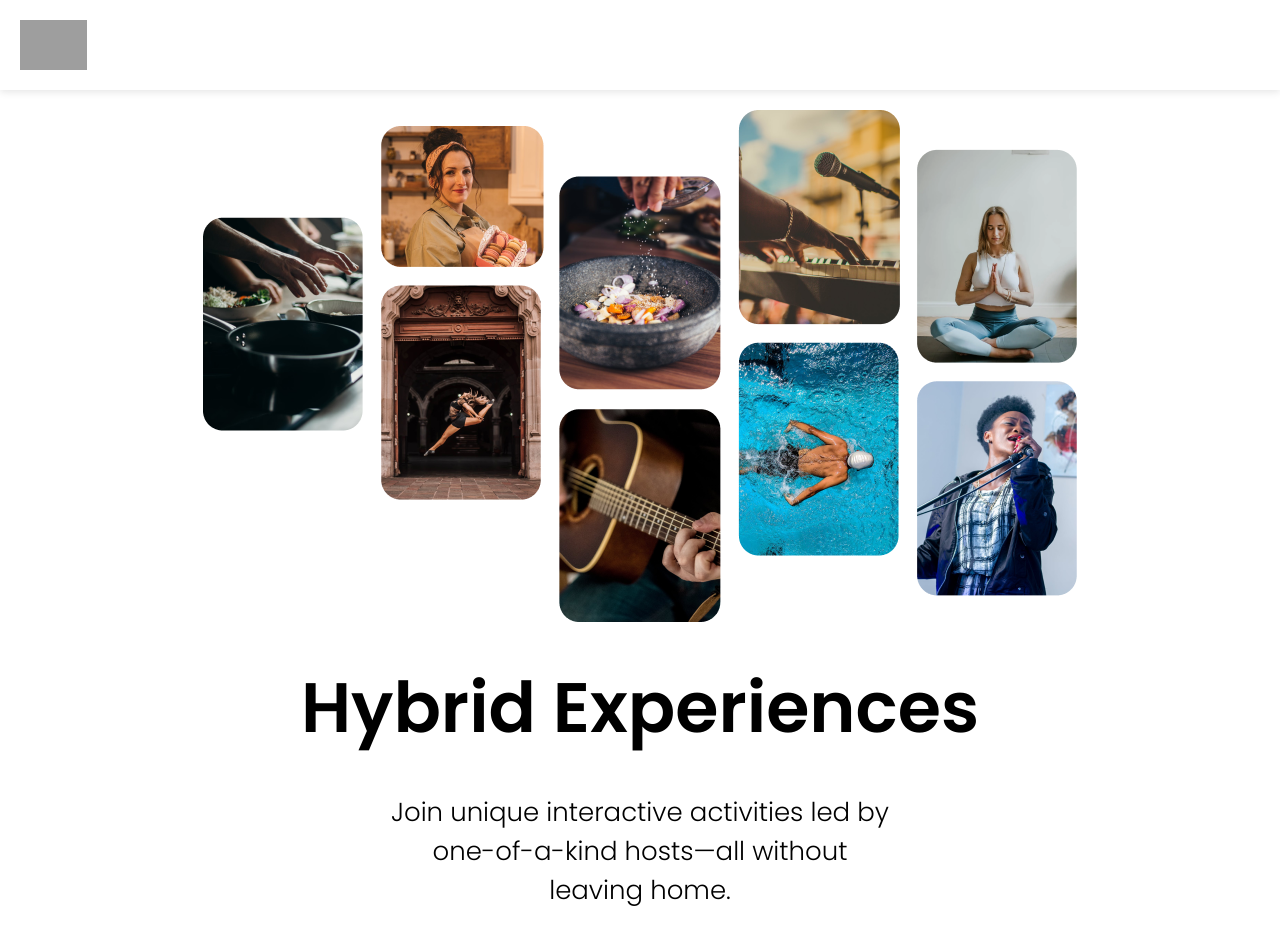
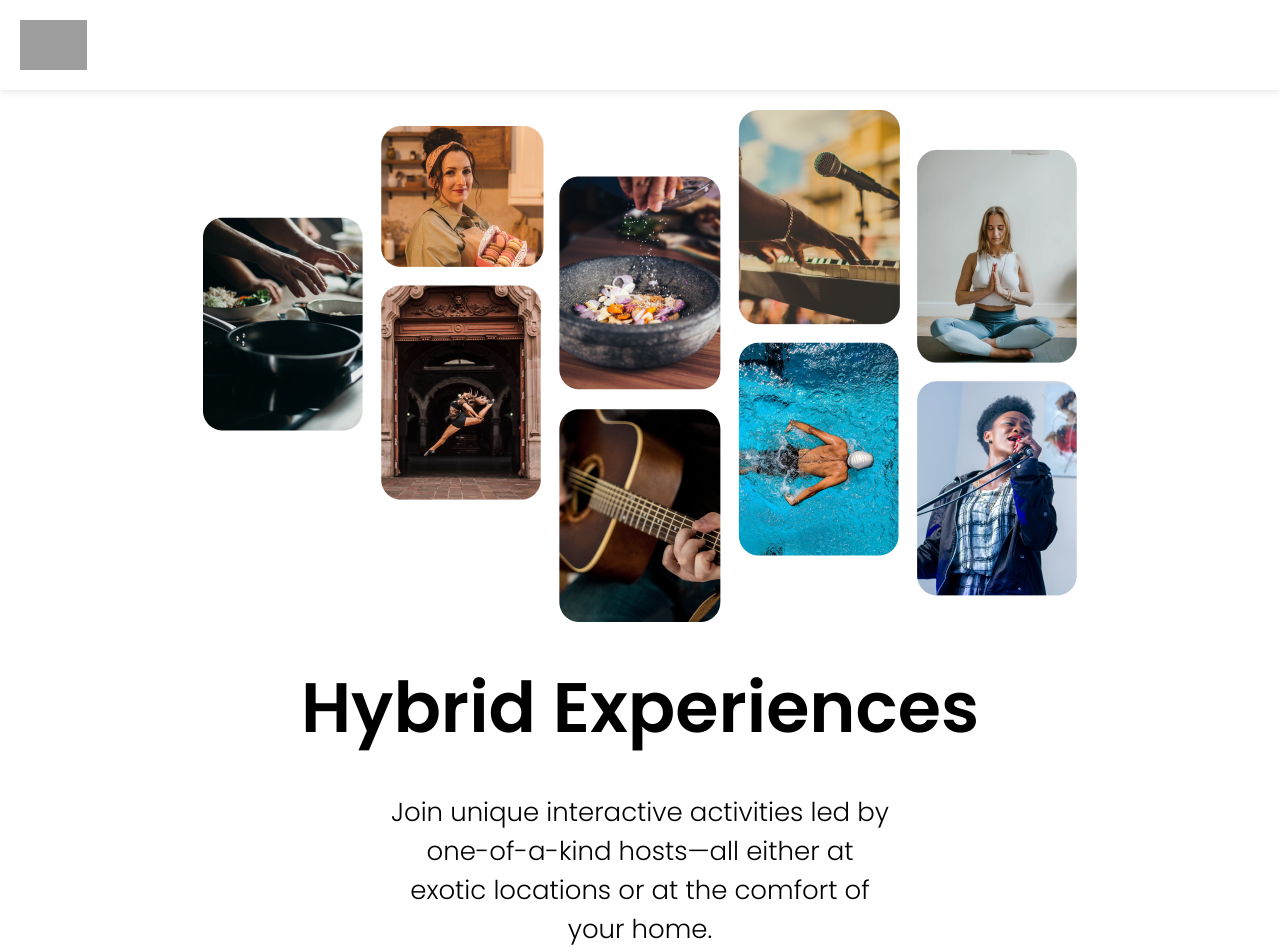
Before and after one commit to somadisingh/airbnb, a React (Create React App) app: page / in a window 1280 px wide. Shown: the top 952 px of the page. Built offline with nearby package versions, Linux system fonts and the light colour scheme; grey boxes are pictures that could not be loaded.

Commit message:
updated landing.js

```diff
--- a/src/components/Landing.js
+++ b/src/components/Landing.js
@@ -7,8 +7,8 @@ export default function Landing() {
 
       <h1 className="title">Hybrid Experiences</h1>
       <p className="byline">
-        Join unique interactive activities led by one-of-a-kind hosts—all
-        without leaving home.
+        Join unique interactive activities led by one-of-a-kind hosts—all either
+        at exotic locations or at the comfort of your home.
       </p>
     </main>
   );
```
